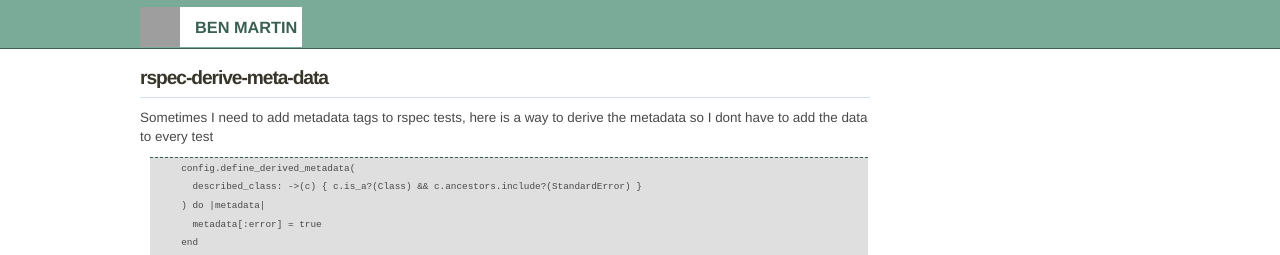
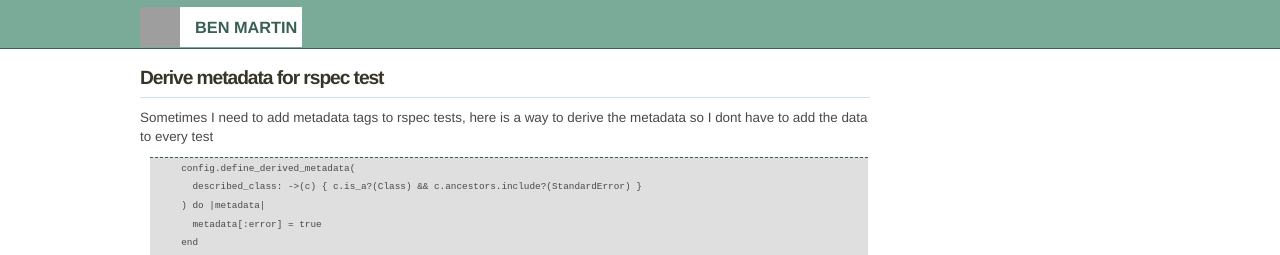
Before and after one commit to bugthing/bugthing.github.com, a Jekyll site: the page built from _posts/2019-10-25-rspec-derive-meta-data.markdown, in a window 1280 px wide. Shown: the top 255 px of the page. Built offline with Jekyll 4.4.1, drawn with Linux system fonts in a browser that asks for light colours; grey boxes are pictures that could not be loaded.

Commit message:
correct title of last post

```diff
--- a/_posts/2019-10-25-rspec-derive-meta-data.markdown
+++ b/_posts/2019-10-25-rspec-derive-meta-data.markdown
@@ -1,6 +1,6 @@
 ---
 layout: default
-title: rspec-derive-meta-data
+title: Derive metadata for rspec test
 ---
 
 Sometimes I need to add metadata tags to rspec tests, here is a way to derive the metadata so I dont have to add the data to every test
```
